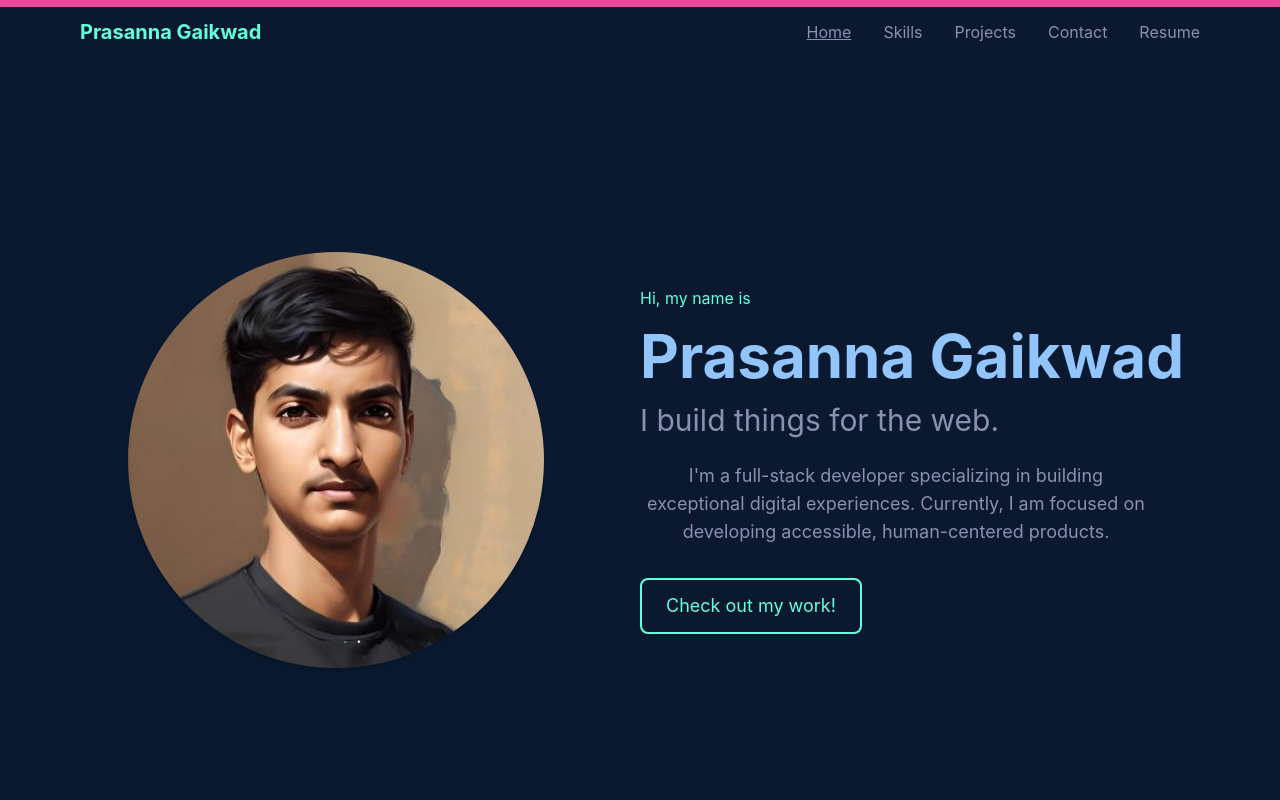
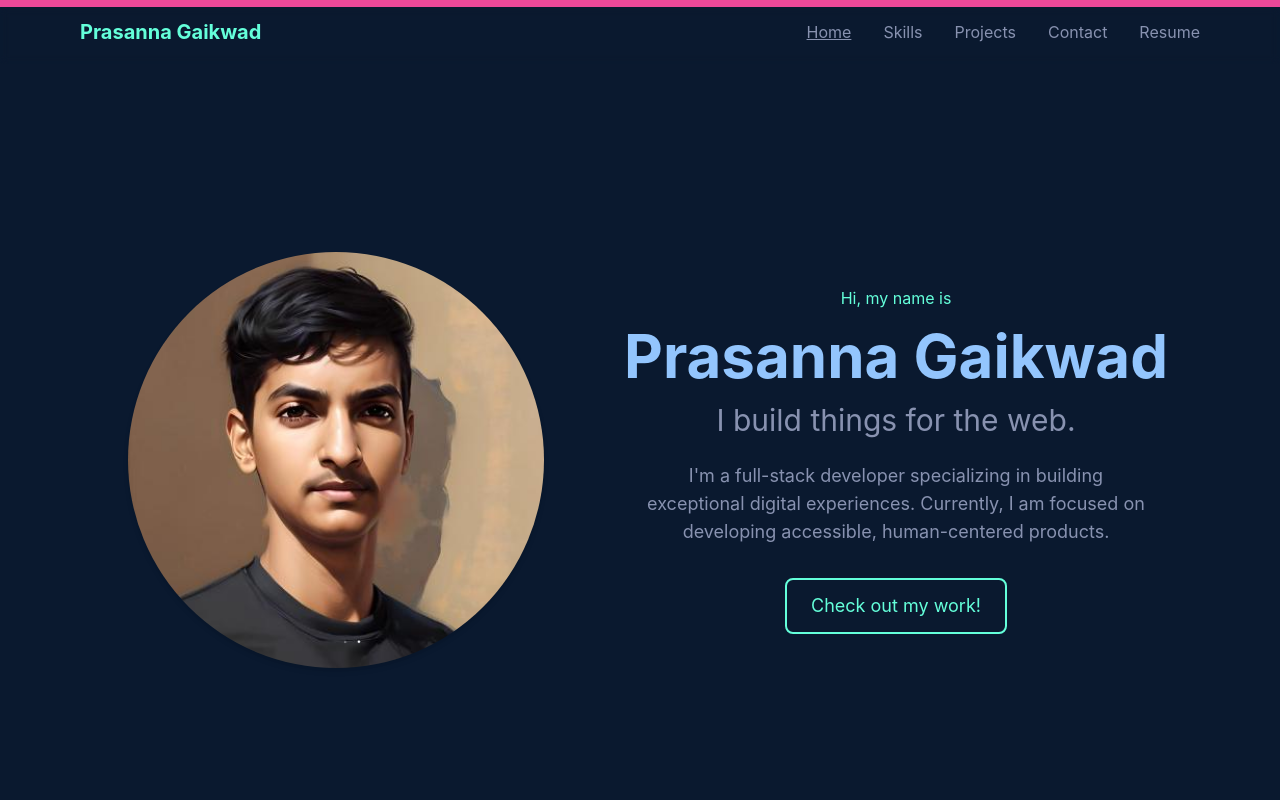
Before and after one commit to Prasanna018/Prasanna_Gaikwad_Portfolio, a React (Vite) app: page / in a window 1280 px wide. Shown: the top 800 px of the page. Built offline with nearby package versions, Linux system fonts and the light colour scheme; what cursor-effects would draw is missing.

Commit message:
minor changes

```diff
--- a/src/components/Home.jsx
+++ b/src/components/Home.jsx
@@ -28,7 +28,7 @@ const Home = () => {
         initial={{ opacity: 0, x: window.innerWidth }}
         animate={{ opacity: 1, x: 0 }}
         transition={{ duration: 0.8 }}
-        className="w-full lg:w-1/2 flex flex-col md:text-center items-center lg:items-start"
+        className="w-full lg:w-1/2 flex flex-col md:text-center  items-center lg:items-center"
       >
         <p className="text-secondary mb-4 text-sm sm:text-base">Hi, my name is</p>
 
```
